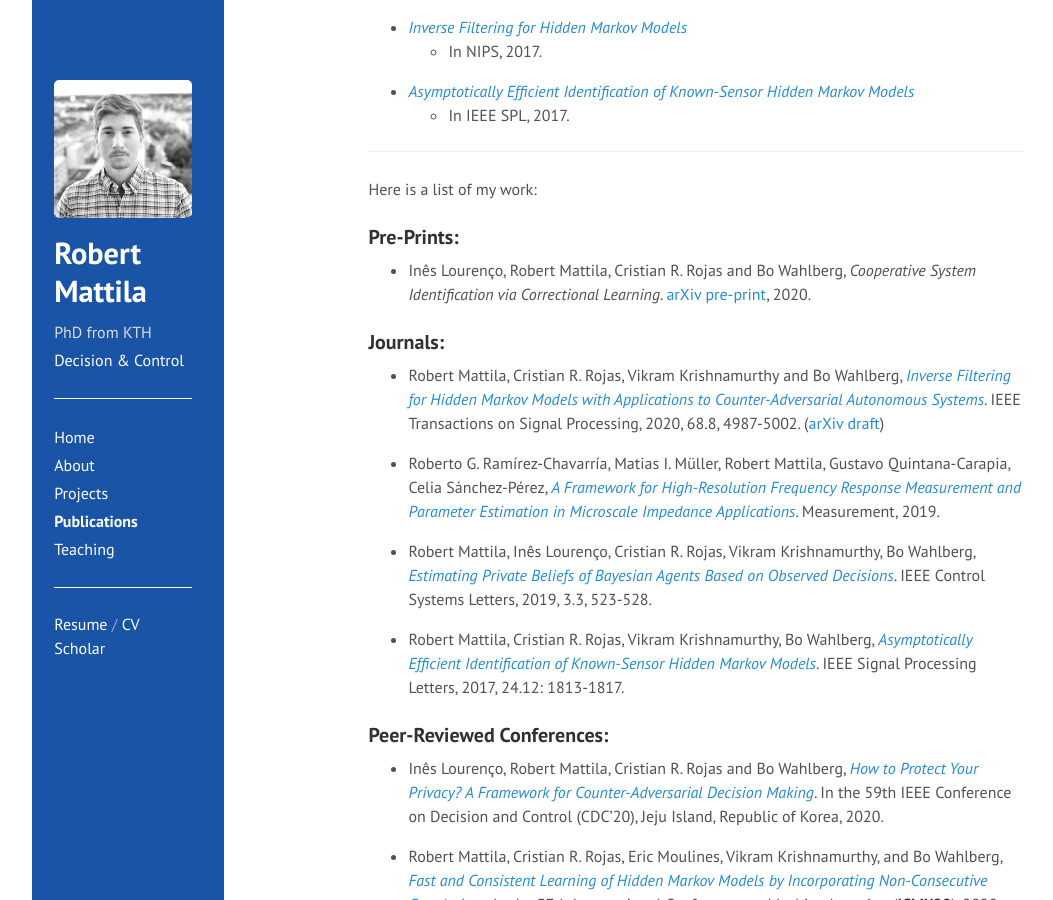
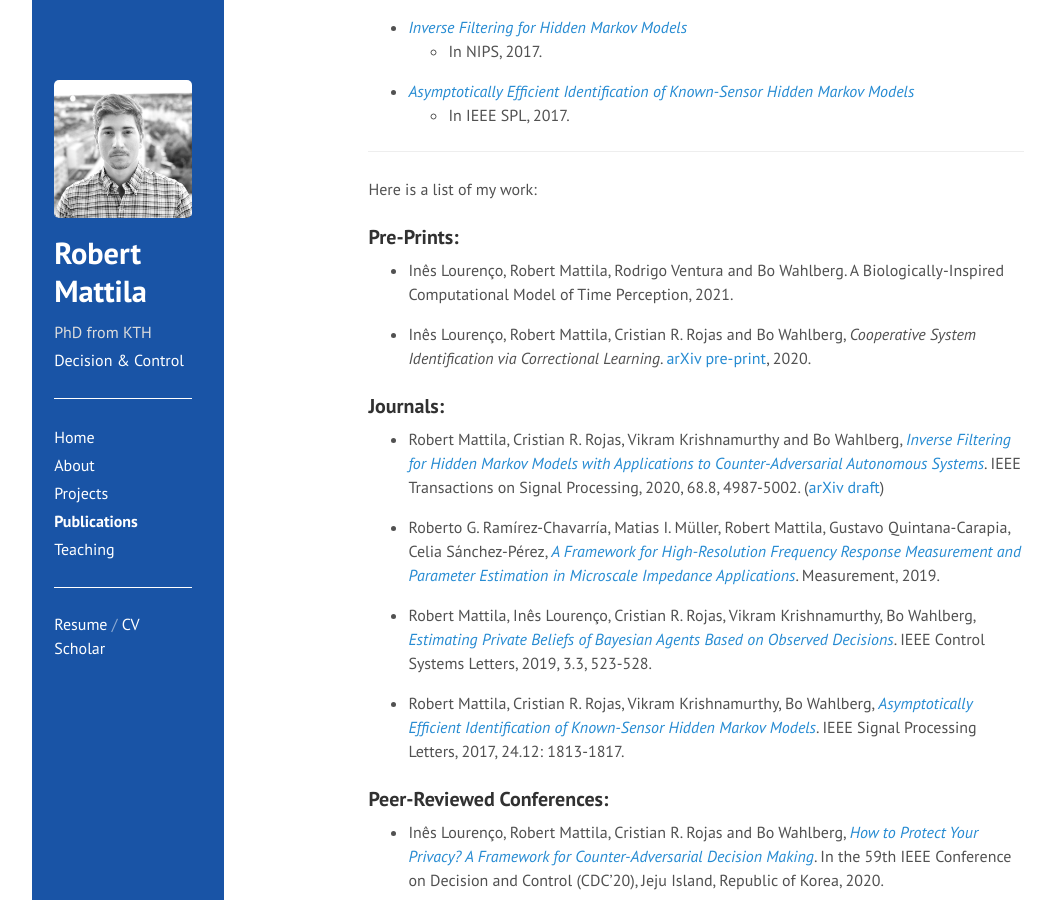
Before and after one commit to rmattila/rmattila.github.io, a Jekyll site: the page built from publications.md, in a window 1280 px wide and 900 px high, scrolled down 330 px. Shown: the whole window, without its empty margins (70-1123 px from the left). Built offline with Jekyll 4.4.1, drawn with Linux system fonts in a browser that asks for light colours; comment, search, counter and statistics services are not loaded.

Commit message:
pre-print by Ines

```diff
--- a/publications.md
+++ b/publications.md
@@ -29,6 +29,9 @@ Correlations*](http://proceedings.mlr.press/v119/mattila20a/mattila20a.pdf)
 Here is a list of my work:
 
 ### Pre-Prints:
+
+* Inês Lourenço, Robert Mattila, Rodrigo Ventura and Bo Wahlberg. A Biologically-Inspired
+  Computational Model of Time Perception, 2021.
 
 * Inês Lourenço, Robert Mattila, Cristian R. Rojas and Bo Wahlberg, *Cooperative System
   Identification via Correctional Learning*. [arXiv
```
